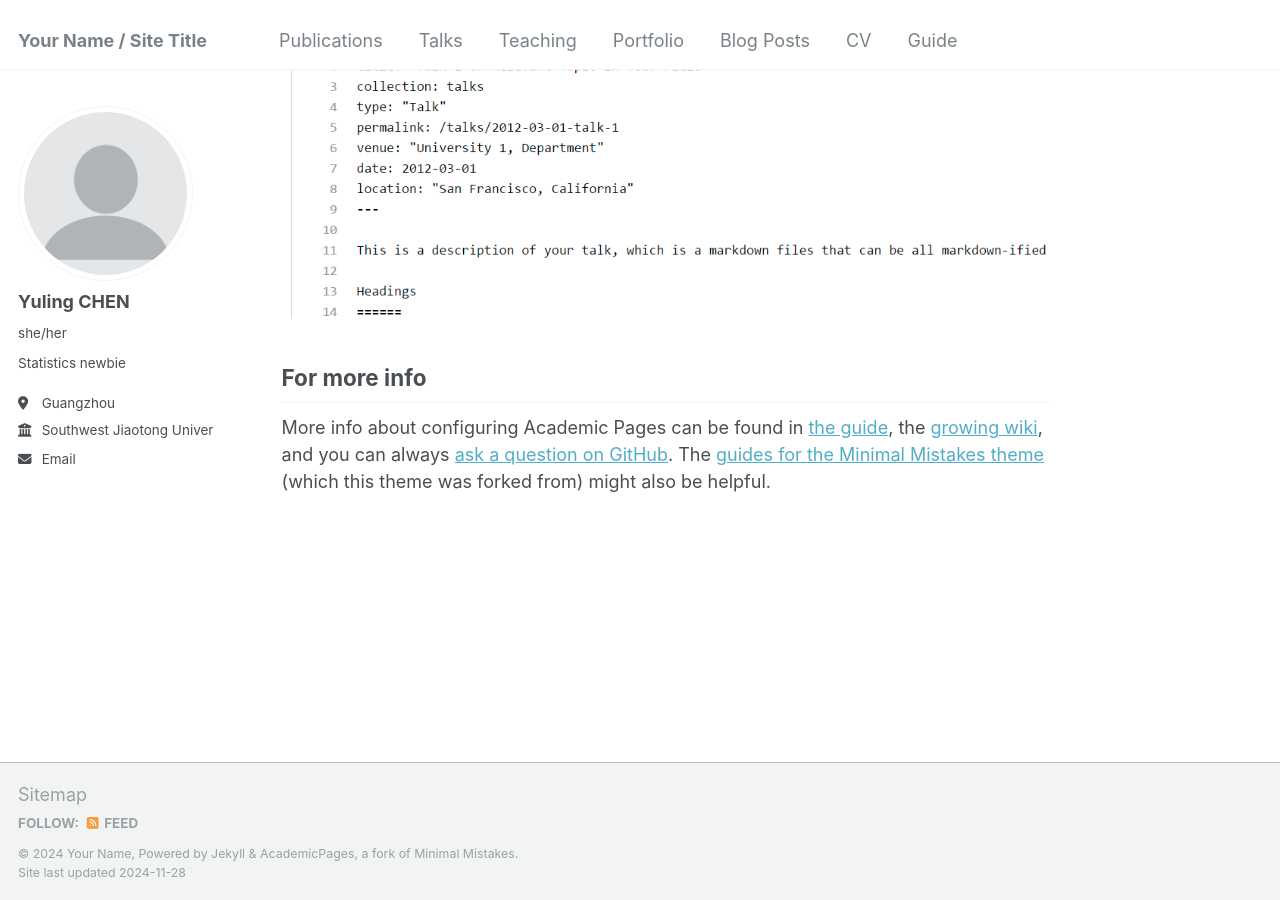
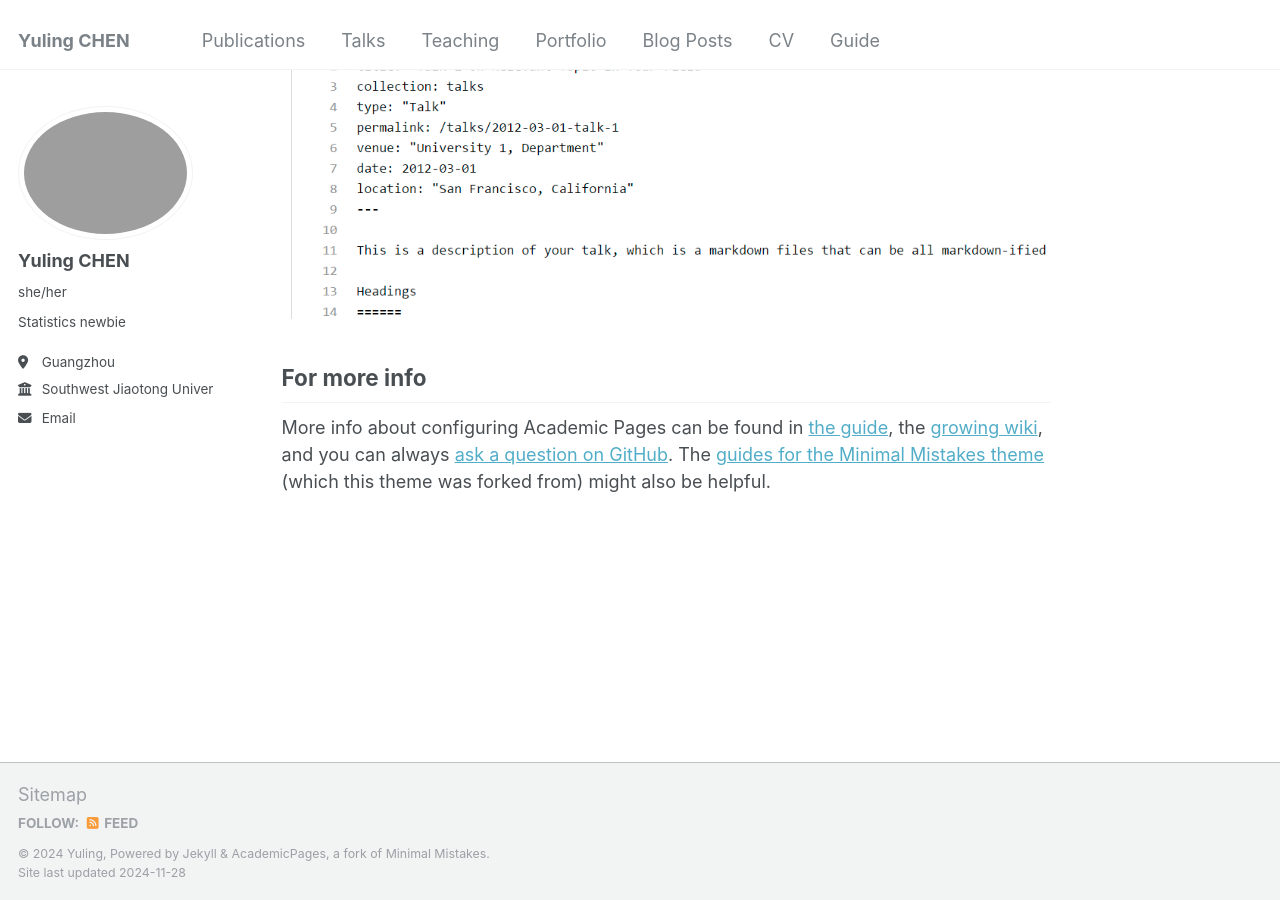
Before and after one commit to chenyuling0301/academicchen, a Jekyll site: the page built from _pages/about.md, in a window 1280 px wide and 900 px high, scrolled down 2643 px. Built offline with Jekyll 4.4.1, drawn with Linux system fonts in a browser that asks for light colours.

Commit message:
Update _config.yml

```diff
--- a/_config.yml
+++ b/_config.yml
@@ -8,9 +8,9 @@
 
 # Basic Site Settings
 locale                   : "en-US"
-title                    : "Your Name / Site Title"
+title                    : "Yuling CHEN"
 title_separator          : "-"
-name                     : &name "Your Name"
+name                     : "Yuling"
 description              : &description "personal description"
 url                      : https://chenyuling0301.github.io # the base hostname & protocol for your site e.g. "https://[your GitHub username].github.io"
 baseurl                  : "" # the subpath of your site, e.g. "/blog"
@@ -21,7 +21,7 @@ repository               : "chenyuling0301/chenyuling.github.io"
 #               Additional customization can be done by editing /_includes/author-profile.html
 author:
   # Biographic information
-  avatar           : "profile.png"
+  avatar           : "1091732823071_.pic.png"
   name             : "Yuling CHEN"
   pronouns         : "she/her"
   bio              : "Statistics newbie"
```
